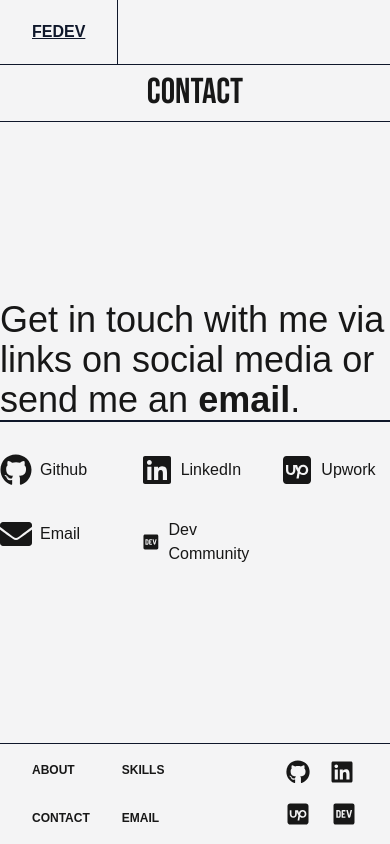
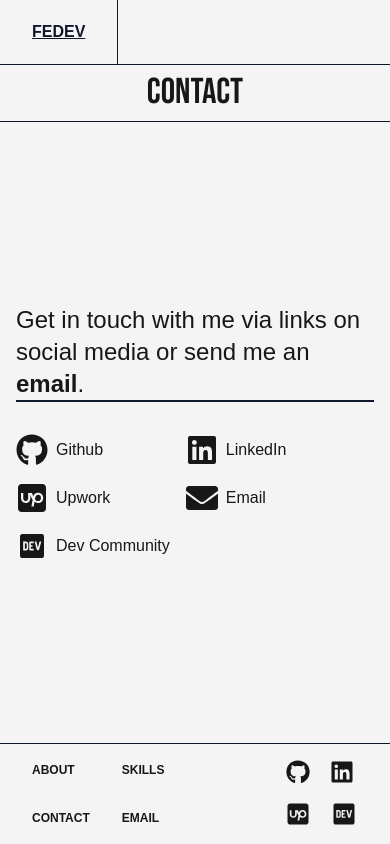
Before and after one commit to tpostolyuk/fedev-portfolio, a Next.js app: page /contact in a window 390 px wide. Built offline with nearby package versions, Linux system fonts and the light colour scheme; a web font is replaced by a local one.

Commit message:
chore(contact): responsive for contact page

```diff
--- a/src/app/contact/page.tsx
+++ b/src/app/contact/page.tsx
@@ -11,7 +11,7 @@ export default function Contact() {
       <Title title="CONTACT" />
       <section
         className={clsx(
-          "flex h-full flex-grow flex-col items-center justify-center py-8",
+          "flex h-full flex-grow flex-col items-center justify-center px-4 py-8",
           "dark:border-b-white dark:bg-slate-900 dark:text-white",
         )}
       >
@@ -22,7 +22,9 @@ export default function Contact() {
               "dark:border-b-white",
             )}
           >
-            <h2 className="text-left text-4xl font-medium">
+            <h2
+              className={clsx("text-left text-2xl font-medium", "md:text-4xl")}
+            >
               Get in touch with me via links on social media or send me an{" "}
               <a
                 href="mailto:tpstlk.work@gmail.com"
@@ -34,7 +36,12 @@ export default function Contact() {
               .
             </h2>
           </div>
-          <ul className="grid grid-cols-3 items-start gap-8">
+          <ul
+            className={clsx(
+              "grid grid-cols-2 items-start gap-4",
+              "md:grid-cols-3 md:gap-8",
+            )}
+          >
             {SOCIAL_LINKS.map(({ label, url, Icon }) => (
               <li key={label} className="group hover:underline">
                 <a
```
